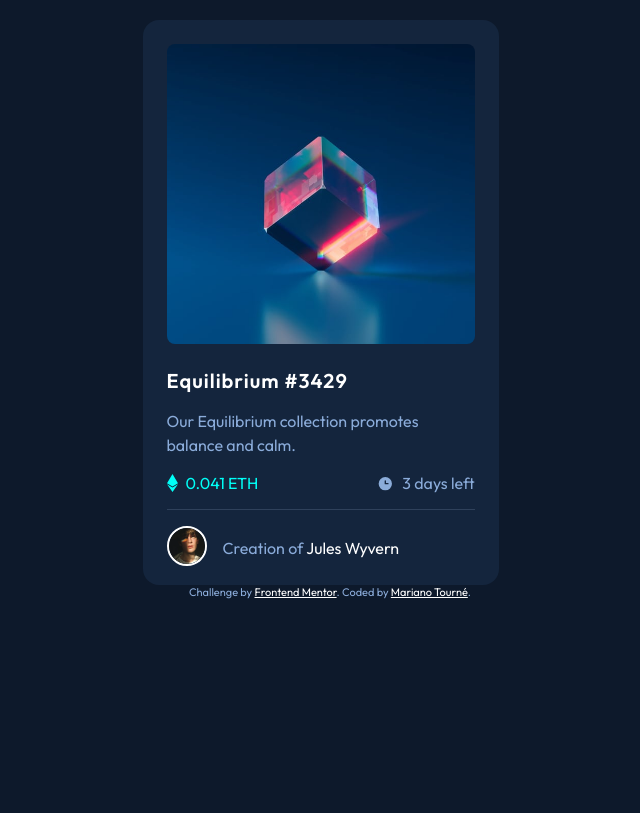
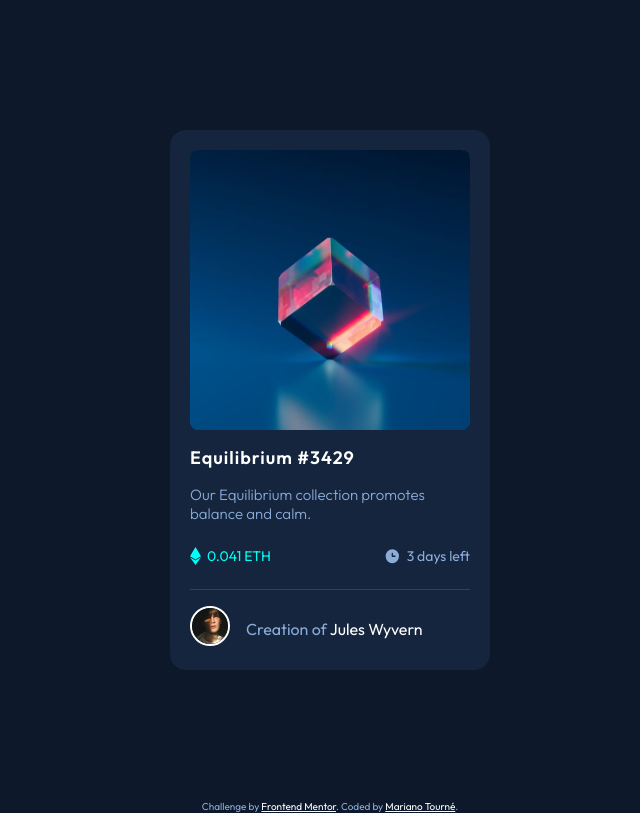
Before and after one commit to marianotourne/nft-preview-card-component, a plain HTML site: page index.html in a window 1280 px wide. Shown: the whole page, without its empty margins (310-950 px from the left). Drawn offline with Linux system fonts and the light colour scheme.

Commit message:
Solution improved

```diff
--- a/css/style.css
+++ b/css/style.css
@@ -18,123 +18,118 @@ html {
 }
 
 body {
+  width: 100vw;
+  height: 100vh;
+  margin: 0 auto;
   background: var(--verydarkbluebody);
-  width: 375px;
-  min-width: 375px;
-  height: 640px;
-  margin: 0 auto;
+  color: var(--white);
   font-family: var(--outfit);
-  margin-top: 20px;
+  font-size: 1.8rem;
 }
 
 .main-container {
-  width: 95%;
-  /* height: 85vh; */
-  background: var(--verydarkbluecard);
-  border-radius: 16px;
-  display: flex;
-  flex-direction: column;
-}
-
-.main-container .nft-figure {
-  padding: 24px;
-}
-
-
-.overlay {
-  position: absolute;
-  background-color: rgba(0, 255, 247, 0.6);
-  width: 30rem;
-  height: 30rem;
-  border-radius: 10px;
+  height: 100%;
   display: flex;
   justify-content: center;
   align-items: center;
-  opacity: 0;
-  transition: 0.15s ease-in-out;
 }
 
-/* define o tamanho do ícone do olho */
-.overlay img {
-  height: 4rem;
-  width: 4rem;
+.card {
+  display: flex;
+  flex-direction: column;
+  align-items: center;
+  width: 320px;
+  height: 540px;
+  padding: 20px;
+  background-color: var(--verydarkbluecard);
+  border-radius: 16px;
 }
 
-.overlay:hover {
+/* IMAGE */
+.card .nft-figure {
+  display: flex;
   cursor: pointer;
-  opacity: 1;
+  background-color: var(--cyan);
+  width: 280px;
+  height: 280px;
+  border-radius: 10px;
+  justify-content: center;
+  align-items: center;
 }
 
-.main-container .nft-image {
-  background-repeat: no-repeat;
+.nft-figure .nft-figure-eye {
+  position: absolute;
+  display: none;
+  width: 3%;
   background-position: center;
   background-size: cover;
-  background-image: url("../images/image-equilibrium.jpg");
+  background-repeat: no-repeat;
+  border-radius: 8px;
+}
+.nft-figure:hover .nft-figure-eye {
+  display: block;
+}
+
+.nft-figure .nft-figure-image {
   width: 100%;
-  height: 300px;
+  background-position: center;
+  background-size: cover;
+  background-repeat: no-repeat;
   border-radius: 8px;
+}
+
+.nft-figure:hover .nft-figure-image {
+  opacity: 0.5;
+}
+
+/* CARD INFO */
+.card-info .card-info-title {
+  font-size: 1.8rem;
+  font-weight: 600;
+  letter-spacing: 1px;
+  margin-top: 16px;
   cursor: pointer;
 }
-.main-container .nft-image:hover {
-  background: var(--cyan);
-  background-image: url("../images/icon-view.svg");
-  background-repeat: no-repeat;
-  background-position: center;
-  background-size: 10%;
-  opacity: 0.5;
-}
-.main-container .title {
-  font-size: 2rem;
-  color: var(--white);
-  font-weight: 600;
-  padding: 0 0 16px 24px;
-  letter-spacing: 1px;
-  cursor: pointer;
-}
-.main-container .title:hover {
+.card-info .card-info-title:hover {
   color: var(--cyan);
 }
 
-.main-container .text {
-  font-size: 1.6rem;
-  padding: 0 24px 16px 24px;
+.card-info .card-info-text {
+  font-size: 1.5rem;
+  margin-top: 16px;
   color: var(--softblue);
-  line-height: 24px;
+  font-weight: 300;
 }
 
-.info-container {
+/* CARD PRICE */
+.card-price {
   display: flex;
-  flex-direction: row;
-  padding: 0 24px;
+  justify-content: space-between;
+  align-items: center;
+  font-size: 1.4rem;
+  border-bottom: 1px solid var(--verydarkblueline);
+  padding: 24px 0;
 }
-.info-container .info-container-left,
-.info-container .info-container-right {
-  width: 50%;
+
+.card-price .card-price-value {
   display: flex;
-  align-items: center;
-  font-size: 1.6rem;
-}
-.info-container .info-container-left {
-  justify-content: flex-start;
-}
-.info-container .info-container-right {
-  justify-content: flex-end;
-}
-.info-container .info-container-left .info-container-left--price {
-  padding-left: 8px;
   color: var(--cyan);
 }
+.card-price .card-price-value div,
+.card-price .card-price-days div {
+  padding-left: 6px;
+}
 
-.info-container .info-container-right .info-container-right--days {
-  padding-left: 8px;
+.card-price .card-price-days {
+  display: flex;
   color: var(--softblue);
 }
+
+/* AUTHOR */
 .author-container {
   display: flex;
   align-items: center;
   padding: 16px 0px;
-  margin: 16px 24px 0;
-  border-top: 1px solid var(--verydarkblueline);
 }
 
 .author-container .author-picture {
@@ -159,11 +154,9 @@ body {
   color: var(--cyan);
 }
 
-/* .author-container .author-picture {
-} */
-
+/* ATTRIBUTION */
 .attribution {
-  font-size: 11px;
+  font-size: 1rem;
   text-align: center;
   color: var(--softblue);
 }
--- a/index.html
+++ b/index.html
@@ -22,41 +22,48 @@
   </head>
   <body>
     <main class="main-container">
-      <figure class="nft-figure">
-        <!-- <img
+      <div class="card">
+        <div class="nft-figure">
+          <img
             src="./images/image-equilibrium.jpg"
             alt="nft-image"
-          class="nft-image"
-        /> -->
-        <div class="overlay">
-          <img alt="Eye view icon" src="./images/icon-view.svg" />
+            class="nft-figure-image"
+          />
+          <img
+            src="./images/icon-view.svg"
+            alt="eve-icon-view"
+            class="nft-figure-eye"
+          />
         </div>
-        <div class="nft-image"></div>
-      </figure>
-      <div class="title">Equilibrium #3429</div>
-      <div class="text">
+
+        <div class="card-info">
+          <div class="card-info-title">Equilibrium #3429</div>
+          <div class="card-info-text">
             Our Equilibrium collection promotes balance and calm.
           </div>
 
-      <div class="info-container">
-        <div class="info-container-left">
-          <img src="./images/icon-ethereum.svg" />
-          <div class="info-container-left--price">0.041 ETH</div>
+          <div class="card-price">
+            <div class="card-price-value">
+              <img src="./images/icon-ethereum.svg" alt="" />
+              <div>0.041 ETH</div>
             </div>
-        <div class="info-container-right">
-          <img src="./images/icon-clock.svg" />
-          <div class="info-container-right--days">3 days left</div>
+            <div class="card-price-days">
+              <img src="./images/icon-clock.svg" alt="" />
+              <div>3 days left</div>
             </div>
           </div>
+
           <div class="author-container">
-        <figure>
+            <div class="author-cont">
               <img
                 src="./images/image-avatar.png"
                 alt="author-picture"
                 class="author-picture"
               />
-        </figure>
+            </div>
             <div class="author-name">Creation of <span>Jules Wyvern</span></div>
+          </div>
+        </div>
       </div>
     </main>
     <div class="attribution">
```
Lines whose indentation alone changed are shown as unchanged.
